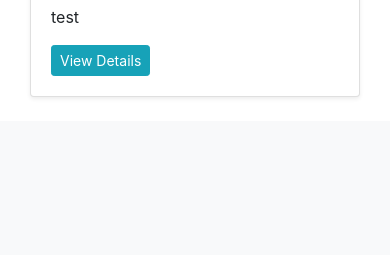
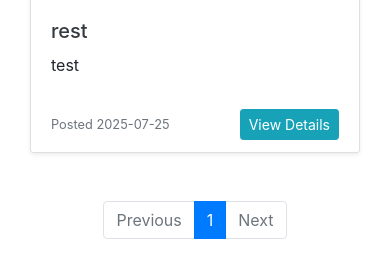
Before and after one commit to chipmoreno/flask-auth-roles-app, a Flask app: page /listings/all in a window 390 px wide. Shown: the part 1634-1889 px from the top of the page. Before the commit the page ends 1731 px from the top, so only its background shows below. Run offline with Flask 3, Linux system fonts and the light colour scheme; a user stored in the database is signed in; some libraries are stand-ins or nearby versions.

Commit message:
Pagination on listings page

```diff
--- a/app/listings/routes.py
+++ b/app/listings/routes.py
@@ -1,6 +1,6 @@
 # app/listings/routes.py
 
-from flask import Blueprint, abort, render_template, redirect, url_for, flash, request
+from flask import Blueprint, abort, render_template, redirect, url_for, flash, request, current_app
 from flask_login import login_required, current_user
 from .forms import ListingForm
 from ..models import Listing, Category, User
@@ -13,17 +13,25 @@ listings_bp = Blueprint('listings', __name__, url_prefix='/listings')
 @listings_bp.route('/') # This makes /listings also show all listings
 @listings_bp.route('/all')
 def all_listings():
+    # Get pagination parameters from the URL (default to page 1)
+    page = request.args.get('page', 1, type=int)
+    # Define how many listings per page. You can configure this in config.py if you want:
+    # per_page = current_app.config.get('LISTINGS_PER_PAGE', 12)
+    per_page = 12 # For now, let's hardcode 12 listings per page
+
+    # Get existing search/filter query parameters
     query = request.args.get('q', '').strip()
     category_id = request.args.get('category_id', type=int)
     min_price = request.args.get('min_price', type=float)
     max_price = request.args.get('max_price', type=float)
 
-    # --- Search Debug Information ---
+    # --- Search Debug Information (Keep this for now if you like) ---
     print("\n--- Search Debug Information ---")
     print(f"Received 'q' (keyword query): '{query}'")
     print(f"Received 'category_id': {category_id}")
     print(f"Received 'min_price': {min_price}")
     print(f"Received 'max_price': {max_price}")
+    print(f"Requested Page: {page}, Per Page: {per_page}") # New debug info
     print("-------------------------------\n")
     # --- END DEBUG STATEMENTS ---
 
@@ -31,7 +39,6 @@ def all_listings():
 
     # Apply search filter if 'q' (keyword query) is provided
     if query:
-        # CORRECTED SYNTAX: or_ is a function inside filter()
         listings_query = listings_query.filter(
             or_(
                 Listing.title.ilike(f'%{query}%'),
@@ -52,15 +59,23 @@ def all_listings():
         listings_query = listings_query.filter(Listing.price <= max_price)
 
     # Order the results (e.g., by newest first)
-    listings = listings_query.order_by(Listing.created_at.desc()).all()
+    # Apply pagination *after* all filters and ordering
+    paginated_listings = listings_query.order_by(Listing.created_at.desc()).paginate(
+        page=page,
+        per_page=per_page,
+        error_out=False # Set to False to return an empty list if page is out of range
+    )
+
+    listings = paginated_listings.items # Get the actual listings for the current page
 
     # Get all categories for the filter dropdown in the template
     categories = Category.query.order_by(Category.name).all()
 
     return render_template('listings/all_listings.html',
                            title='All Listings',
-                           listings=listings,
-                           categories=categories)
+                           listings=listings,           # These are the listings for the current page
+                           categories=categories,
+                           pagination=paginated_listings) # Pass the pagination object to the template
 
 
 @listings_bp.route('/new', methods=['GET', 'POST'])
--- a/app/templates/listings/all_listings.html
+++ b/app/templates/listings/all_listings.html
@@ -1,45 +1,110 @@
 {% extends "base.html" %}
-
 {% block content %}
     <div class="container mt-4">
-        <div class="d-flex justify-content-between align-items-center mb-3">
-            <h1>All Classified Listings</h1>
-            {% if current_user.is_authenticated %}
-                <a href="{{ url_for('listings.new_listing') }}" class="btn btn-primary">Create New Listing</a>
-            {% endif %}
+        <h1 class="mb-4">All Listings</h1>
+
+        <div class="row mb-4">
+            <div class="col-md-12">
+                <form method="GET" action="{{ url_for('listings.all_listings') }}" class="form-inline justify-content-center flex-wrap">
+                    <div class="form-group mr-3 mb-2">
+                        <input type="text" class="form-control" name="q" placeholder="Keyword Search" value="{{ request.args.get('q', '') }}">
+                    </div>
+                    <div class="form-group mr-3 mb-2">
+                        <select class="form-control" name="category_id">
+                            <option value="">All Categories</option>
+                            {% for cat in categories %}
+                                <option value="{{ cat.id }}" {% if request.args.get('category_id') | int == cat.id %}selected{% endif %}>{{ cat.name }}</option>
+                            {% endfor %}
+                        </select>
+                    </div>
+                    <div class="form-group mr-3 mb-2">
+                        <input type="number" class="form-control" name="min_price" placeholder="Min Price" value="{{ request.args.get('min_price', '') }}" step="any">
+                    </div>
+                    <div class="form-group mr-3 mb-2">
+                        <input type="number" class="form-control" name="max_price" placeholder="Max Price" value="{{ request.args.get('max_price', '') }}" step="any">
+                    </div>
+                    <button type="submit" class="btn btn-primary mb-2 mr-2">Apply Filters</button>
+                    {% if request.args.get('q') or request.args.get('category_id') or request.args.get('min_price') or request.args.get('max_price') %}
+                        <a href="{{ url_for('listings.all_listings') }}" class="btn btn-outline-secondary mb-2">Clear Filters</a>
+                    {% endif %}
+                </form>
+            </div>
         </div>
-
         {% if listings %}
             <div class="row">
                 {% for listing in listings %}
-                    <div class="col-md-6 mb-4">
-                        <div class="card h-100 shadow-sm">
+                    <div class="col-md-6 col-lg-4 mb-4">
+                        <div class="card shadow-sm h-100">
                             {% if listing.image_url %}
-                                <img src="{{ listing.image_url }}" class="card-img-top" alt="{{ listing.title }}" style="height: 200px; object-fit: cover;">
+                                <img src="{{ listing.image_url }}" class="card-img-top img-fluid" alt="{{ listing.title }}" style="height: 200px; object-fit: cover;">
                             {% else %}
-                                <img src="{{ url_for('static', filename='placeholder.png') }}" class="card-img-top" alt="Placeholder Image" style="height: 200px; object-fit: cover;">
+                                <img src="{{ url_for('static', filename='placeholder.png') }}" class="card-img-top img-fluid" alt="No Image" style="height: 200px; object-fit: cover;">
                             {% endif %}
-                            <div class="card-body">
-                                <h5 class="card-title">{{ listing.title }}</h5>
-                                <p class="card-text">
-                                    <small class="text-muted">
-                                        Posted by <a href="{{ url_for('main.user_profile', username=listing.author.username) }}">{{ listing.author.username }}</a>
-                                        on {{ listing.created_at.strftime('%Y-%m-%d') }}
-                                        in <span class="badge badge-secondary">{{ listing.category.name }}</span>
-                                    </small>
-                                </p>
-                                <p class="card-text">{{ listing.description | truncate(100) }}</p>
-                                {% if listing.price %}
-                                    <p class="card-text"><strong>Price:</strong> {{ listing.currency }} {{ "%.2f"|format(listing.price) }}</p>
-                                {% endif %}
-                                <a href="{{ url_for('listings.view_listing', listing_id=listing.id) }}" class="btn btn-info btn-sm">View Details</a>
+                            <div class="card-body d-flex flex-column">
+                                <h5 class="card-title mb-2"><a href="{{ url_for('listings.view_listing', listing_id=listing.id) }}" class="text-decoration-none text-dark">{{ listing.title }}</a></h5>
+                                <h6 class="card-subtitle mb-2 text-muted">
+                                    {% if listing.price is not none %}{{ listing.currency | default('') }} {{ "%.2f"|format(listing.price) }}{% endif %}
+                                    {% if listing.price is not none and listing.location %}&bull;{% endif %}
+                                    {% if listing.location %}{{ listing.location }}{% endif %}
+                                </h6>
+                                <p class="card-text flex-grow-1">{{ listing.description | truncate(100, True, '...') }}</p>
+                            </div>
+                            <div class="card-footer bg-white border-top-0 d-flex justify-content-between align-items-center">
+                                <small class="text-muted">Posted {{ listing.created_at.strftime('%Y-%m-%d') }}</small>
+                                <a href="{{ url_for('listings.view_listing', listing_id=listing.id) }}" class="btn btn-sm btn-info">View Details</a>
                             </div>
                         </div>
                     </div>
                 {% endfor %}
             </div>
-        {% else %}
-            <p>No listings found. Be the first to create one!</p>
+
+            <nav aria-label="Page navigation" class="mt-4">
+                <ul class="pagination justify-content-center">
+                    {% if pagination.has_prev %}
+                        <li class="page-item">
+                            <a class="page-link" href="{{ url_for('listings.all_listings', page=pagination.prev_num, q=request.args.get('q', ''), category_id=request.args.get('category_id', ''), min_price=request.args.get('min_price', ''), max_price=request.args.get('max_price', '')) }}">Previous</a>
+                        </li>
+                    {% else %}
+                        <li class="page-item disabled">
+                            <a class="page-link" href="#" tabindex="-1" aria-disabled="true">Previous</a>
+                        </li>
+                    {% endif %}
+
+                    {# iter_pages generates a sequence of page numbers for the pagination control. #}
+                    {# It intelligently adds '...' for skipped page ranges. #}
+                    {# left_edge/right_edge: How many pages to show at the beginning/end. #}
+                    {# left_current/right_current: How many pages to show around the current page. #}
+                    {% for page_num in pagination.iter_pages(left_edge=1, right_edge=1, left_current=1, right_current=2) %}
+                        {% if page_num %}
+                            {% if pagination.page == page_num %}
+                                <li class="page-item active" aria-current="page">
+                                    <a class="page-link" href="#">{{ page_num }} <span class="sr-only">(current)</span></a>
+                                </li>
+                            {% else %}
+                                <li class="page-item">
+                                    <a class="page-link" href="{{ url_for('listings.all_listings', page=page_num, q=request.args.get('q', ''), category_id=request.args.get('category_id', ''), min_price=request.args.get('min_price', ''), max_price=request.args.get('max_price', '')) }}">{{ page_num }}</a>
+                                </li>
+                            {% endif %}
+                        {% else %}
+                            <li class="page-item disabled"><a class="page-link" href="#">...</a></li>
+                        {% endif %}
+                    {% endfor %}
+
+                    {% if pagination.has_next %}
+                        <li class="page-item">
+                            <a class="page-link" href="{{ url_for('listings.all_listings', page=pagination.next_num, q=request.args.get('q', ''), category_id=request.args.get('category_id', ''), min_price=request.args.get('min_price', ''), max_price=request.args.get('max_price', '')) }}">Next</a>
+                        </li>
+                    {% else %}
+                        <li class="page-item disabled">
+                            <a class="page-link" href="#" tabindex="-1" aria-disabled="true">Next</a>
+                        </li>
+                    {% endif %}
+                </ul>
+            </nav>
+            {% else %}
+            <div class="alert alert-warning" role="alert">
+                No listings found matching your criteria.
+            </div>
         {% endif %}
     </div>
 {% endblock %}
```
